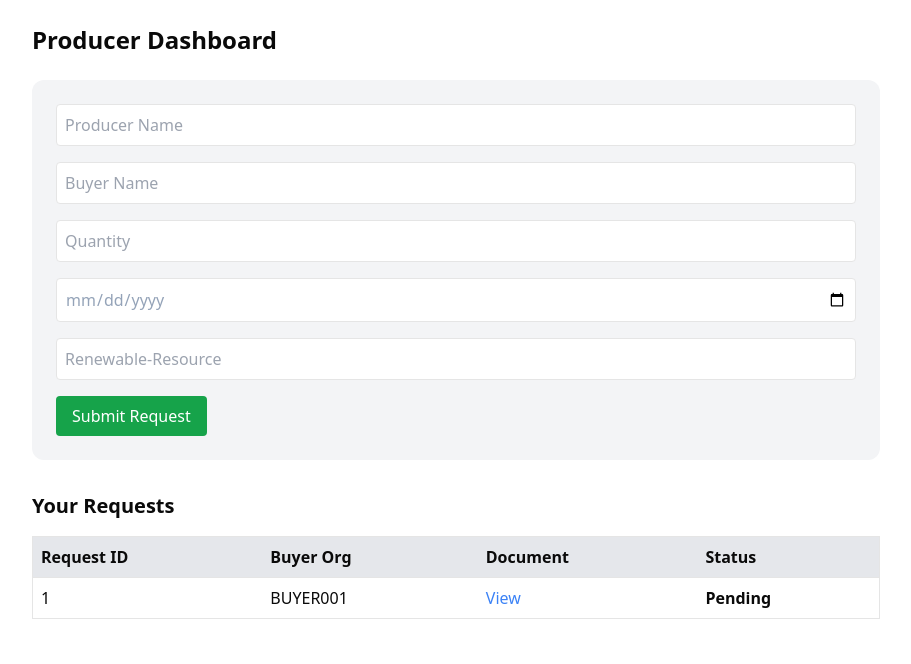
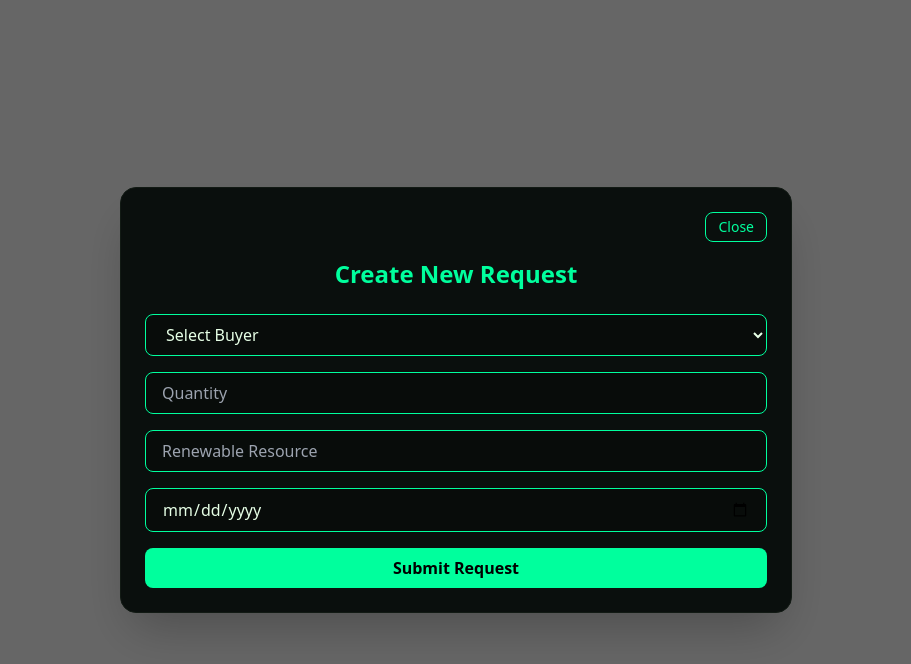
Before and after one commit to Manush-2005/HydroCoin, a React (Vite) app in the folder FrontEnd/: page /producer/form in a window 1280 px wide. Shown: the top 664 px of the page, without its empty margins (184-1095 px from the left). Built offline with nearby package versions, Linux system fonts and the light colour scheme.

Commit message:
dashboard

```diff
--- a/FrontEnd/src/App.jsx
+++ b/FrontEnd/src/App.jsx
@@ -9,8 +9,8 @@ import Home from "./pages/Home";
 import Form from "./pages/producer/Form";
 import BuyerDashboard from "./pages/buyers/Dashboard";
 import AboutUs from "./pages/AboutUs";
-// import ProducerDashboard from "./pages/producer/Table";
-import Dashboard from "./pages/producer/History";
+import Dashboard from "./pages/producer/Dashboard";
+import History from "./pages/producer/History";
 
 function App() {
   return (
--- /dev/null
+++ b/FrontEnd/src/Data/monthlySell.js
@@ -0,0 +1,9 @@
+const salesData = [
+  { month: "Jan", sales: 120 },
+  { month: "Feb", sales: 180 },
+  { month: "Mar", sales: 90 },
+  { month: "Apr", sales: 150 },
+  { month: "May", sales: 200 },
+];
+
+export default salesData;
--- a/FrontEnd/src/pages/producer/Dashboard.jsx
+++ b/FrontEnd/src/pages/producer/Dashboard.jsx
@@ -1,12 +1,16 @@
-import React from "react";
+import React, { useState } from "react";
 import { Table } from "./Table";
 import { Sidebar } from "./Sidebar";
-import { GreenHydrogenChart } from "./chart";
 import { LastPendingRequest } from "./Request";
 import { LineChart } from "recharts";
 import monthlyProductionData from "@/Data/monthlyproduction";
+import Form from "./Form";
+import { MonthlyLiquidH2SalesChart } from "./PieChart";
+import salesData from "@/Data/monthlySell";
+import { GreenHydrogenChart } from "./lineChart";
 
-function History() {
+function Dashboard() {
+  const [showForm, setShowForm] = new useState(false);
   return (
     <div className="flex h-screen bg-[#]">
       {/* Sidebar */}
@@ -14,21 +18,36 @@ function History() {
 
       {/* Main content */}
       <div className="flex-1 h-full overflow-auto relative z-10 bg-[#121a14]">
-        <header className="bg-[#0a0f0d] bg-opacity-50 backdrop-blur-md shadow-lg border-b border-[#0a0f0d] py-4 px-4 sm:px-6 lg:px-8">
+        <header className="flex bg-[#0a0f0d] bg-opacity-50 backdrop-blur-md shadow-lg border-b border-[#0a0f0d] py-4 px-4 sm:px-6 lg:px-8">
           <h1 className="text-2xl font-semibold text-[#e6ffe6]">
             Producer Dashboard
           </h1>
+
+          <button
+            onClick={() => setShowForm(true)} // open form state
+            className="ml-auto px-4 py-2 text-[#39ff14] font-medium border-2 border-[#39ff14] rounded-lg bg-black bg-opacity-20 hover:bg-[#39ff14] hover:text-black transition-colors duration-300"
+            >
+            Create Request
+          </button>
         </header>
+
+        {showForm && (
+          <div className="fixed inset-0 bg-black bg-opacity-50 flex items-center justify-center z-50">
+            <div className="w-full max-w-3xl p-6 bg-[#0a0f0d] rounded-xl shadow-lg border border-[#121a14]">
+              <Form onClose={() => setShowForm(false)} />
+            </div>
+          </div>
+        )}
 
         <main className="max-w-7xl mx-auto py-6 px-4 lg:px-8 bg-[#121a14]">
           <div className="grid grid-cols-1 lg:grid-cols-2 gap-8">
-          <GreenHydrogenChart data={monthlyProductionData} />
-          <LastPendingRequest />
-        </div>
+            <GreenHydrogenChart data={monthlyProductionData} />
+            <MonthlyLiquidH2SalesChart data={salesData} />
+          </div>
         </main>
       </div>
     </div>
   );
 }
 
-export default History;
+export default Dashboard;
--- a/FrontEnd/src/pages/producer/Form.jsx
+++ b/FrontEnd/src/pages/producer/Form.jsx
@@ -3,14 +3,14 @@ import React, { useState } from "react";
 import { v4 as uuidv4 } from "uuid";
 import { requests } from "@/Data/Request";
 
-export default function Form() {
+export default function Form({ onClose }) {
   const [localRequests, setLocalRequests] = useState(requests);
   const [form, setForm] = useState({
     producerName: "",
-    buyerName:"",
-    quantity:"",
+    buyerName: "",
+    quantity: "",
     date: "",
-    renewable_resource:""
+    renewable_resource: ""
   });
 
   const handleSubmit = (e) => {
@@ -18,83 +18,88 @@ export default function Form() {
     const newRequest = { id: uuidv4(), ...form, status: "Pending" };
     requests.push(newRequest); // Mock global array
     setLocalRequests([...localRequests, newRequest]);
-    setForm({ producerName: "", producerOrgId: "", buyerOrgId: "", documentUrl: "" });
+    setForm({ producerName: "", buyerName: "", quantity: "", date: "", renewable_resource: "" });
   };
 
   return (
-    <div className="max-w-4xl mx-auto p-6">
-      <h1 className="text-2xl font-bold mb-6">Producer Dashboard</h1>
+    <div className="fixed inset-0 z-50 flex items-center justify-center bg-black bg-opacity-60 backdrop-blur-sm">
+      <div className="w-full max-w-2xl p-6 bg-[#0a0f0d] rounded-2xl shadow-2xl border border-[#121a14]">
+        {/* Close Button */}
+        <div className="flex justify-end mb-4">
+          <button
+            onClick={onClose}
+            className="px-3 py-1 text-sm text-[#00ff9d] border border-[#00ff9d] rounded-lg hover:bg-[#39ff14] hover:text-black transition-colors"
+          >
+            Close
+          </button>
+        </div>
 
-      {/* Create Request Form */}
-      <form onSubmit={handleSubmit} className="bg-gray-100 p-6 rounded-xl mb-8 space-y-4">
-        <input
-          className="border p-2 w-full rounded"
-          placeholder="Producer Name"
-          value={form.producerName}
-          onChange={(e) => setForm({ ...form, producerName: e.target.value })}
-          required
-        />
+        {/* Form Header */}
+        <h1 className="text-2xl font-bold text-[#00ff9d] mb-6 text-center">
+          Create New Request
+        </h1>
 
-        <input
-          className="border p-2 w-full rounded"
-          placeholder="Buyer Name"
+        {/* Form */}
+        <form onSubmit={handleSubmit} className="space-y-4">
+          {/* Buyer Name Dropdown */}
+          <select
+            className="w-full px-4 py-2 rounded-lg border border-[#00ff9d] bg-black bg-opacity-20 text-[#e6ffe6] focus:outline-none focus:ring-2 focus:ring-[#39ff14] transition-all
+              focus:text-white"
             value={form.buyerName}
             onChange={(e) => setForm({ ...form, buyerName: e.target.value })}
             required
-        />
+          >
+            <option value="" disabled>Select Buyer</option>
+            {["Green Energy Corp", "Solar Solutions", "EcoPower Ltd", "HydroTech", "BlueWave Energy"].map((buyer) => (
+              <option
+                key={buyer}
+                value={buyer}
+                className="bg-black text-[#e6ffe6] hover:bg-[#39ff14] hover:text-black"
+              >
+                {buyer}
+              </option>
+            ))}
+          </select>
+
+
+          {/* Quantity Input */}
           <input
-          className="border p-2 w-full rounded"
+            className="w-full px-4 py-2 rounded-lg border border-[#00ff9d] bg-black bg-opacity-20 text-[#e6ffe6] placeholder:text-gray-400 focus:outline-none focus:ring-2 focus:ring-[#39ff14] transition-all"
             placeholder="Quantity"
             value={form.quantity}
             onChange={(e) => setForm({ ...form, quantity: e.target.value })}
             required
           />
+
+          {/* Renewable Resource Input */}
           <input
-            type="Date"
-          className="border p-2 w-full rounded text-slate-400"
-          placeholder="Date"
+            className="w-full px-4 py-2 rounded-lg border border-[#00ff9d] bg-black bg-opacity-20 text-[#e6ffe6] placeholder:text-gray-400 focus:outline-none focus:ring-2 focus:ring-[#39ff14] transition-all"
+            placeholder="Renewable Resource"
+            value={form.renewable_resource}
+            onChange={(e) => setForm({ ...form, renewable_resource: e.target.value })}
+            required
+          />
+
+          {/* Date Input */}
+          <input
+            type="date"
+            className="w-full px-4 py-2 rounded-lg border border-[#00ff9d] bg-black bg-opacity-20 text-[#e6ffe6] placeholder:text-gray-400 focus:outline-none focus:ring-2 focus:ring-[#39ff14] transition-all"
             value={form.date}
             onChange={(e) => setForm({ ...form, date: e.target.value })}
             required
           />
-        <input
-          className="border p-2 w-full rounded"
-          placeholder="Renewable-Resource"
-          value={form.renewable_resource}
-          onChange={(e) => setForm({ ...form, renewable_resource: e.target.value })}
-          required
-        />
-        <button type="submit" className="bg-green-600 text-white px-4 py-2 rounded">
+
+          {/* Submit Button */}
+          <button
+            type="submit"
+            className="w-full py-2 mt-2 text-black font-semibold bg-[#00ff9d] rounded-lg hover:bg-[#39ff14] transition-colors"
+          >
             Submit Request
           </button>
         </form>
 
-      {/* Requests Table */}
-      <h2 className="text-xl font-semibold mb-4">Your Requests</h2>
-      <table className="w-full text-left border">
-        <thead>
-          <tr className="bg-gray-200">
-            <th className="p-2">Request ID</th>
-            <th className="p-2">Buyer Org</th>
-            <th className="p-2">Document</th>
-            <th className="p-2">Status</th>
-          </tr>
-        </thead>
-        <tbody>
-          {localRequests.map((r) => (
-            <tr key={r.id} className="border-t">
-              <td className="p-2">{r.id}</td>
-              <td className="p-2">{r.buyerOrgId}</td>
-              <td className="p-2">
-                <a href={r.documentUrl} target="_blank" rel="noopener noreferrer" className="text-blue-500">
-                  View
-                </a>
-              </td>
-              <td className="p-2 font-semibold">{r.status}</td>
-            </tr>
-          ))}
-        </tbody>
-      </table>
       </div>
+    </div>
+
   );
 }
--- /dev/null
+++ b/FrontEnd/src/pages/producer/PieChart.jsx
@@ -0,0 +1,65 @@
+import { motion } from "framer-motion";
+import {
+  PieChart,
+  Pie,
+  Cell,
+  Tooltip,
+  ResponsiveContainer,
+  Legend,
+} from "recharts";
+
+const COLORS = ["#39ff14", "#00ff9d", "#8aff80", "#10B981", "#F59E0B"];
+
+export const MonthlyLiquidH2SalesChart = ({ data }) => {
+  return (
+    <motion.div
+      className="bg-[#121a14] bg-opacity-60 backdrop-blur-md shadow-lg rounded-2xl p-6 border border-[#39ff14]/40 w-full max-w-md mx-auto"
+      initial={{ opacity: 0, y: 20 }}
+      animate={{ opacity: 1, y: 0 }}
+      transition={{ delay: 0.3 }}
+    >
+      <h2 className="text-xl font-semibold mb-4 text-[#e6ffe6] text-center">
+        Monthly Liquid Hydrogen Sales
+      </h2>
+      {/* IMPORTANT: Set fixed height for chart container */}
+      <div className="h-[320px]">
+        <ResponsiveContainer width="100%" height="100%">
+          <PieChart>
+            <Pie
+              data={data}
+              cx="50%"
+              cy="50%"
+              outerRadius={100}
+              dataKey="value"
+              label={({ name, percent }) =>
+                `${name} ${(percent * 100).toFixed(0)}%`
+              }
+            >
+              {data.map((entry, index) => (
+                <Cell
+                  key={`cell-${index}`}
+                  fill={COLORS[index % COLORS.length]}
+                  stroke="#0a0f0d"
+                  strokeWidth={2}
+                />
+              ))}
+            </Pie>
+            <Tooltip
+              contentStyle={{
+                backgroundColor: "#0a0f0d",
+                border: "1px solid #39ff14",
+                borderRadius: "0.5rem",
+              }}
+              itemStyle={{ color: "#e6ffe6" }}
+            />
+            <Legend
+              wrapperStyle={{
+                color: "#8aff80",
+              }}
+            />
+          </PieChart>
+        </ResponsiveContainer>
+      </div>
+    </motion.div>
+  );
+};
```
Also changed, not shown: FrontEnd/src/pages/producer/lineChart.jsx (renamed from FrontEnd/src/pages/producer/chart.jsx). Lines whose indentation alone changed are shown as unchanged.
